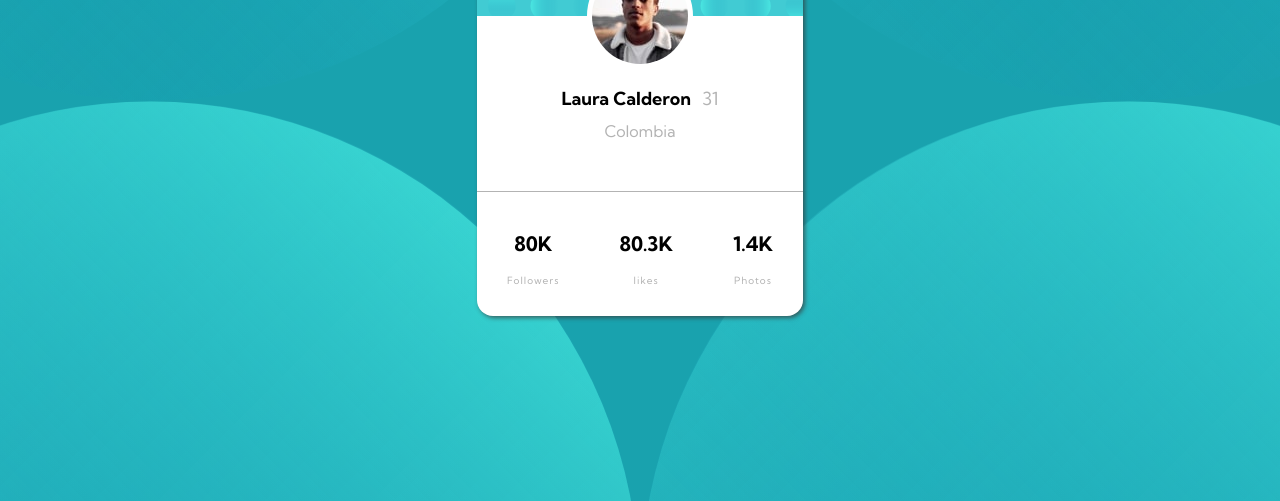
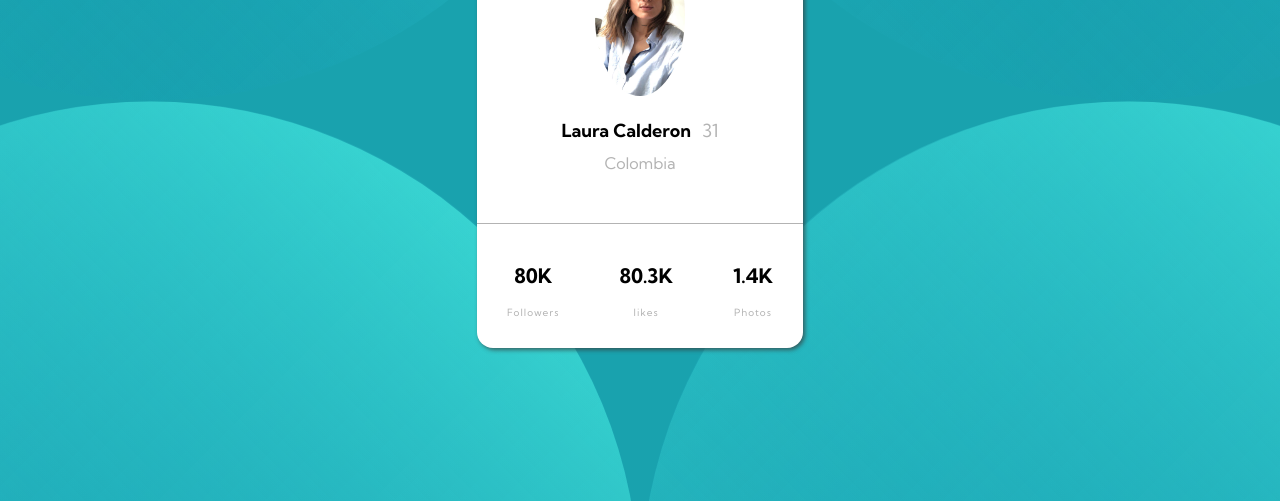
Before and after one commit to FlavioLunari/Carta-de-Mentor, a plain HTML site: page index.html in a window 1280 px wide. Shown: the part 299-800 px from the top of the page. Drawn offline with Linux system fonts and the light colour scheme.

Commit message:
presentacion clasica pero ahora con la imagen correcta

```diff
--- a/estilos.scss
+++ b/estilos.scss
@@ -57,6 +57,9 @@ body{
             border-radius: 50%;
             margin-top: calc(-48px - 5px);
             background-color: white;
+            max-width: 100px;
+
+
         }
 
         &-title{
--- a/index.html
+++ b/index.html
@@ -23,7 +23,7 @@
 
             <div class="card-body">
 
-                <img src="./images/image-victor.jpg" alt="imagen de vitoko" class="card-body-img" >
+                <img src="./images/laura-calderon.jpg" alt="imagen de laura" class="card-body-img" >
                 <h1 class="card-body-title">
                     Laura Calderon
                     <span>31</span>
```
Also changed, not shown: estilos.css, images/laura-calderon.jpg (added), 1 other file.
